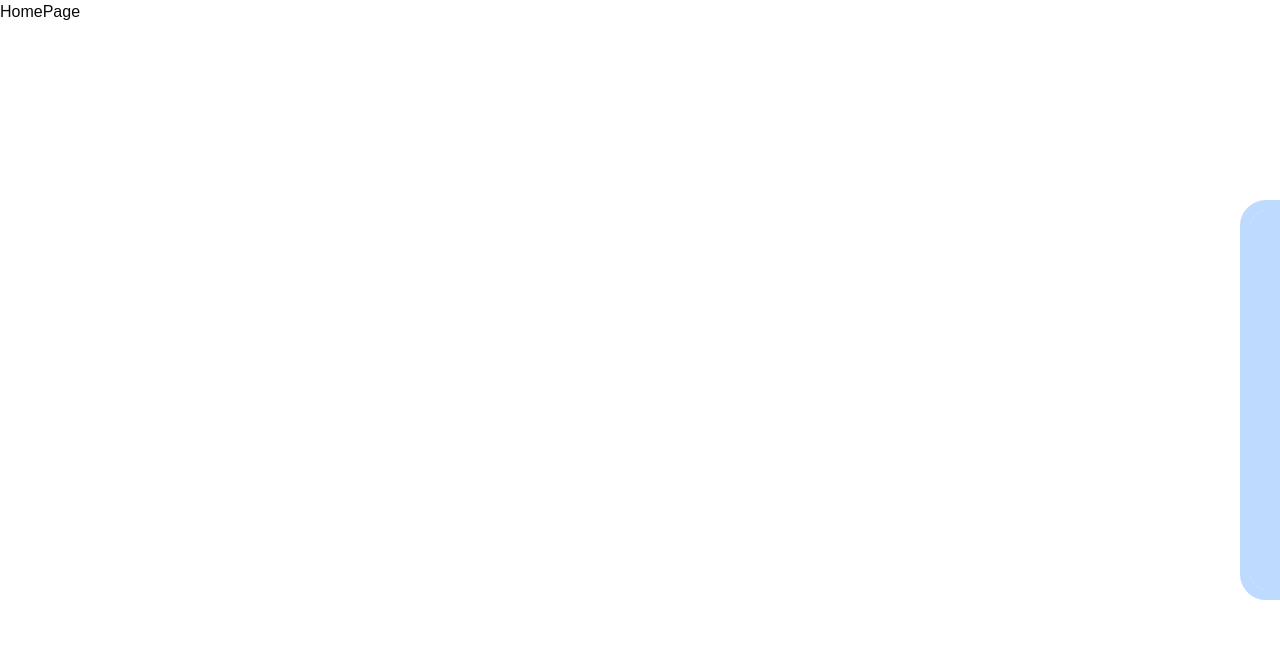
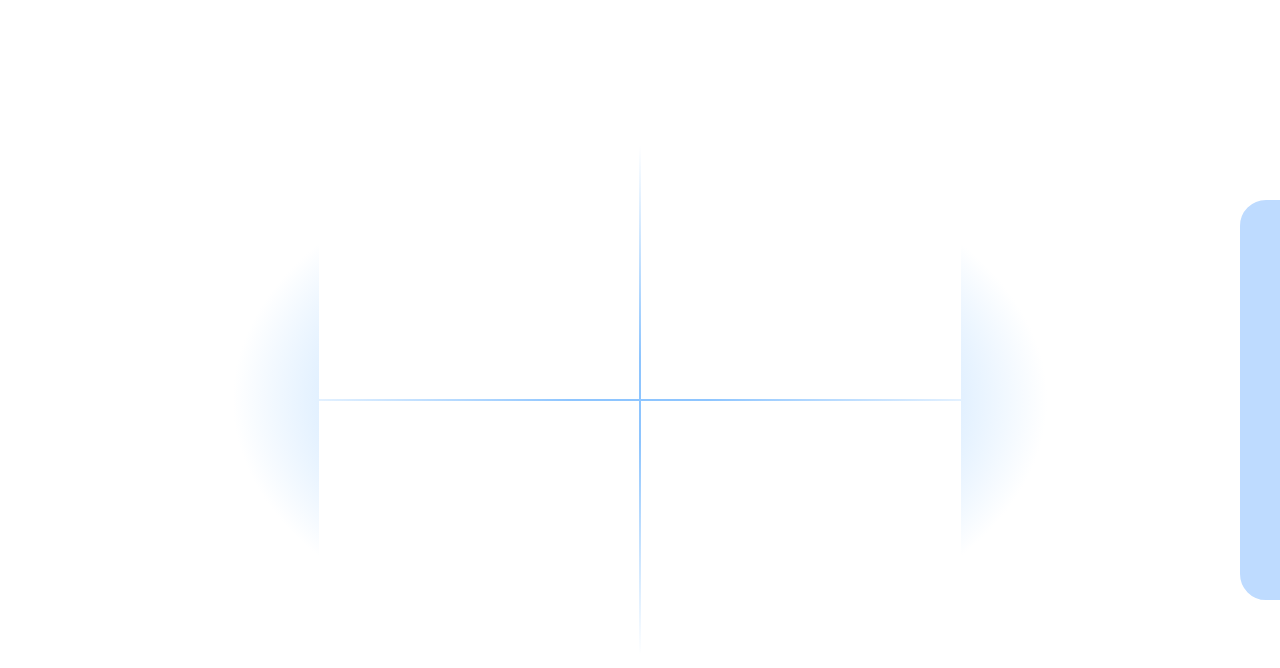
Before and after one commit to geck0h/TasKing, a React (Vite) app: page /home in a window 1280 px wide. Shown: the top 668 px of the page. Built offline with nearby package versions, Linux system fonts and the light colour scheme; a web font is replaced by a local one.

Commit message:
made roughly home page and changed spelling mistake in readme

```diff
--- a/src/components/HomePage.tsx
+++ b/src/components/HomePage.tsx
@@ -1,7 +1,35 @@
 const HomePage = () => (
-    <>
-      <p>HomePage</p>
-    </>
+  <div className={styles.page}>
+    <div className={styles.glowElement} />
+    {Array.from(Array(8)).map((_, idx) => (
+      <InfoField key={idx} />
+    ))}
+  </div>
 )
+// contemplate about how the home page should look
+// probably 8 sections
+// profile picture, graph, best score, overall percentage, streak, next task, and 2 more sections
+
+const InfoField = () => {
+  return(
+    <div className='h-80 w-80 bg-white'>
+
+    </div>
+  )
+}
+// InfoField component will probably go in a new file
+
+const styles = {
+  page:
+  `flex justify-center items-center content-center flex-wrap gap-0.5
+  p-40
+  h-screen w-full`,
+  glowElement:
+  `fixed top-1/2 left-1/2
+  w-3/4 h-3/4
+  bg-radial from-blue-300 from-10% to-white to-60%
+  -translate-1/2
+  -z-10`
+}
 
 export default HomePage;
--- a/src/components/SideBar.tsx
+++ b/src/components/SideBar.tsx
@@ -3,15 +3,6 @@ import { Link } from 'react-router-dom';
 const SideBar = () => (
   <div className={styles.wrapper}>
     <div className={styles.main}>
-      <Link to='/home' className={styles.links}>
-        HOME
-      </Link>
-      <Link to='/home' className={styles.links}>
-        HOME
-      </Link>
-      <Link to='/home' className={styles.links}>
-        HOME
-      </Link>
       <Link to='/home' className={styles.links}>
         HOME
       </Link>
@@ -38,7 +29,7 @@ const styles = {
     overflow-y-auto
     scrollbar-none
     group-hover:right-15
-    transition-[right] ease-[cubic-bezier(0.13,0.36,0.17,1.49)] duration-150 `,
+    transition-[right] ease-[cubic-bezier(0.13,0.36,0.17,1.49)] duration-150`,
   links:
     `flex justify-center items-center
     w-30 h-30 shrink-0
```
Also changed, not shown: 1 other file (tests, documents, lock files or other folders).
